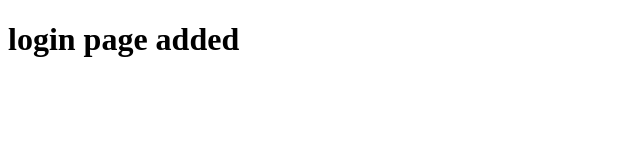
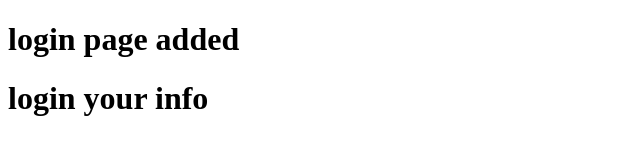
Before and after one commit to jyokhedkar0187/githubicp, a plain HTML site: page login.html in a window 1280 px wide. Shown: the whole page, without its empty margins (0-640 px from the left). Drawn offline with Linux system fonts and the light colour scheme.

Commit message:
h1 tag added

```diff
--- a/login.html
+++ b/login.html
@@ -6,6 +6,7 @@
 </head>
 <body>
     <h1>login page added</h1>
+    <h1>login your info</h1>
 
 
 </body>
```
